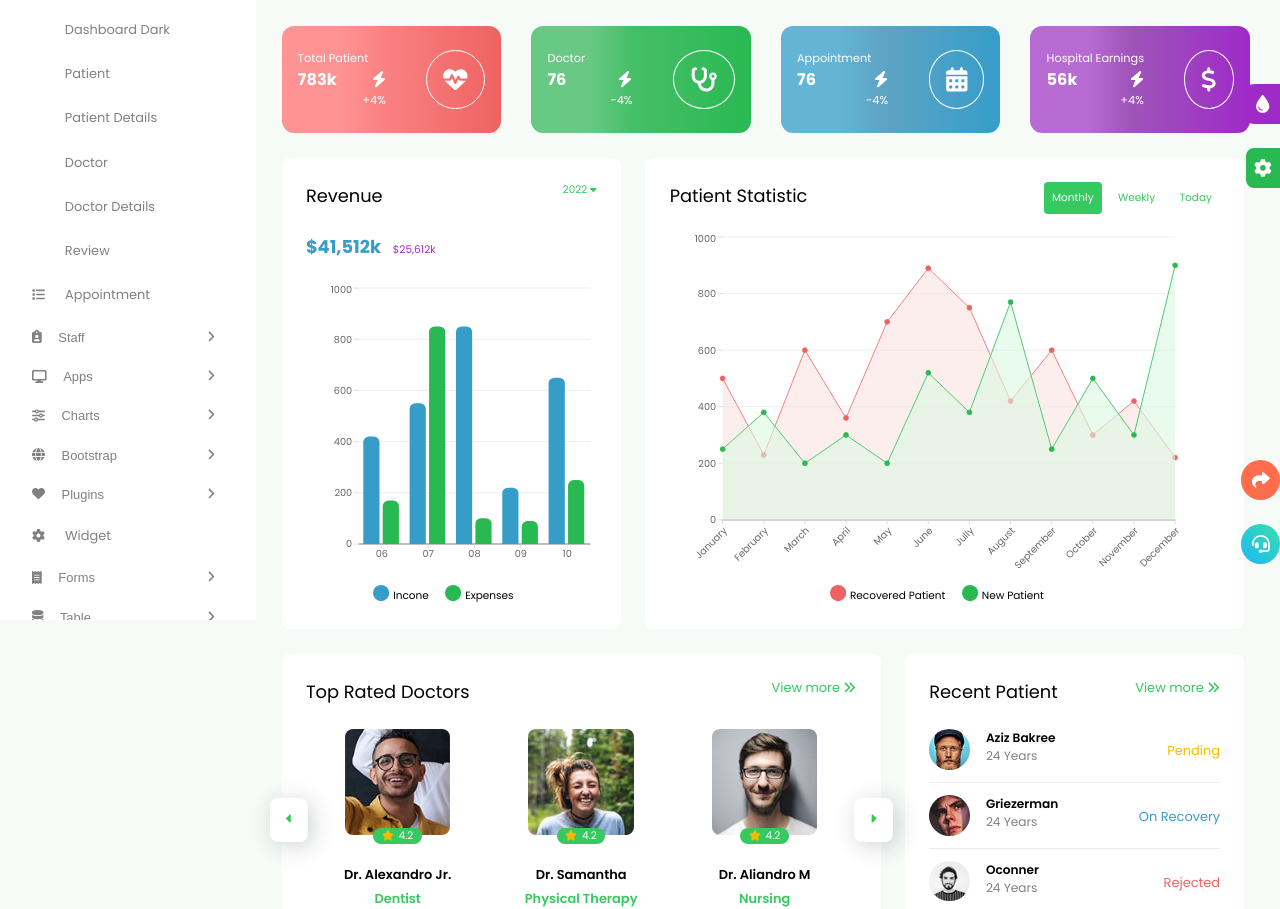
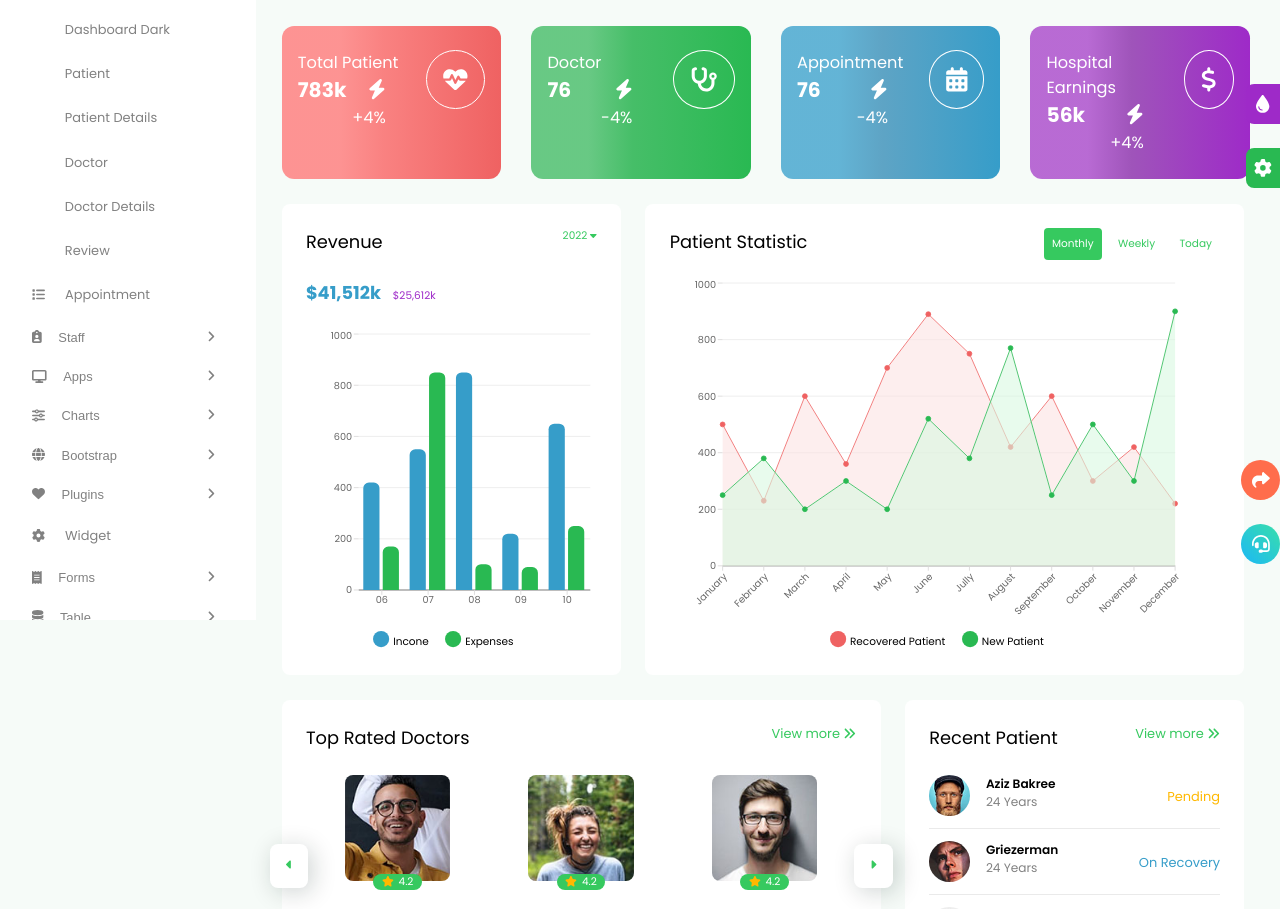
Before and after one commit to key-joshua/hospital-dashboard-continous-integration, a React (Create React App) app: page / in a window 1280 px wide. Shown: the part 180-1089 px from the top of the page. Built offline with nearby package versions, Linux system fonts and the light colour scheme.

Commit message:
refactoring

```diff
--- a/src/assets/styles/DashboardPage.scss
+++ b/src/assets/styles/DashboardPage.scss
@@ -131,11 +131,11 @@
 
                 .box-desc {
                     width: 100%;
-                    font-size: 14px;
+                    font-size: 20px;
 
                     .badge { float: right; margin-right: 50px; }
-                    .number { font-size: 20px; font-weight: 900 }
-                    .icon { float: right; margin-top: 05px; margin-right: 50px; font-size: 20px; }
+                    .number { font-size: 25px; font-weight: 900 }
+                    .icon { float: right; margin-top: 05px; margin-right: 50px; font-size: 25px; }
                 }
 
                 .box-icon {
--- a/src/assets/styles/Sidebar.scss
+++ b/src/assets/styles/Sidebar.scss
@@ -99,7 +99,7 @@
     }
 
     .sidebar-footer {
-        font-size: 15px;
+        font-size: 20px;
         color: #818181;
         margin: 50px 20px;
 
--- a/src/components/Routes.js
+++ b/src/components/Routes.js
@@ -1,15 +1,9 @@
 import '../App.scss';
-import ReactGa from 'react-ga';
-import React, { useEffect } from 'react';
+import React from 'react';
 import { BrowserRouter as Router, Switch, Route } from 'react-router-dom';
 import { DashboardPage } from './index';
 
-const Routes = () => {
-  useEffect(() => {
-    ReactGa.initialize('UA-163119480-1');
-    ReactGa.pageview(window.location.pathname);
-  }, []);
-  return (
+const Routes = () => (
   <div>
     <Router>
       <Switch>
@@ -20,6 +14,5 @@ const Routes = () => {
     </Router>
   </div>
 );
-};
 
 export default Routes;
```
Also changed, not shown: package.json (+1 -12 lines), 1 other file (tests, documents, lock files or other folders). Lines whose indentation alone changed are shown as unchanged.
